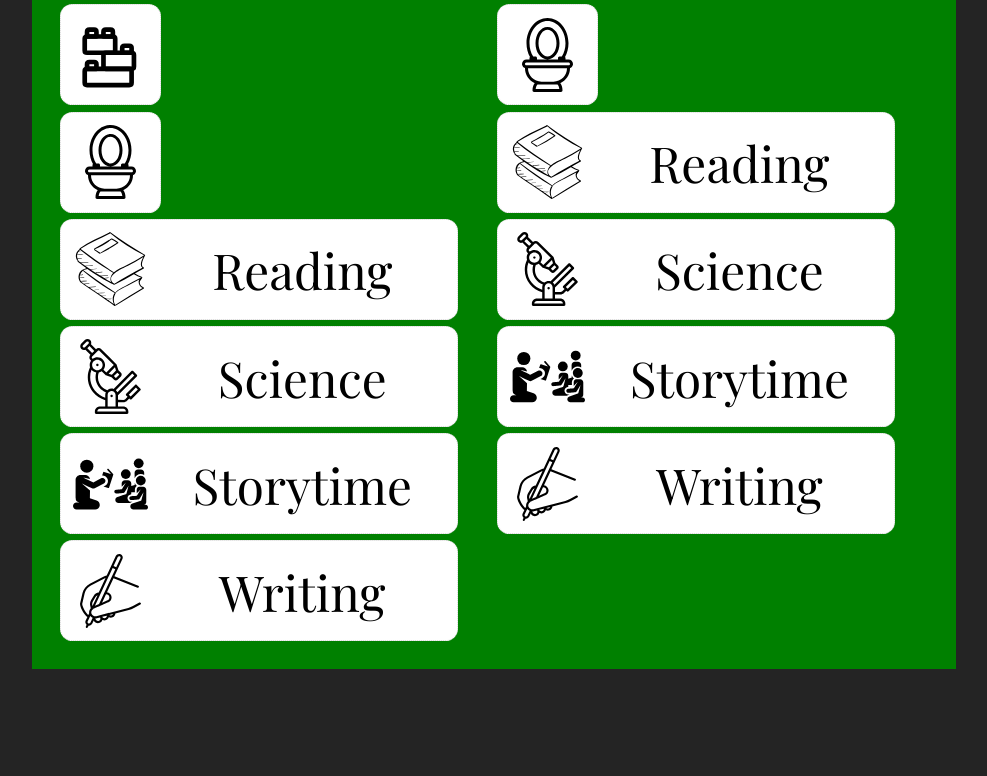
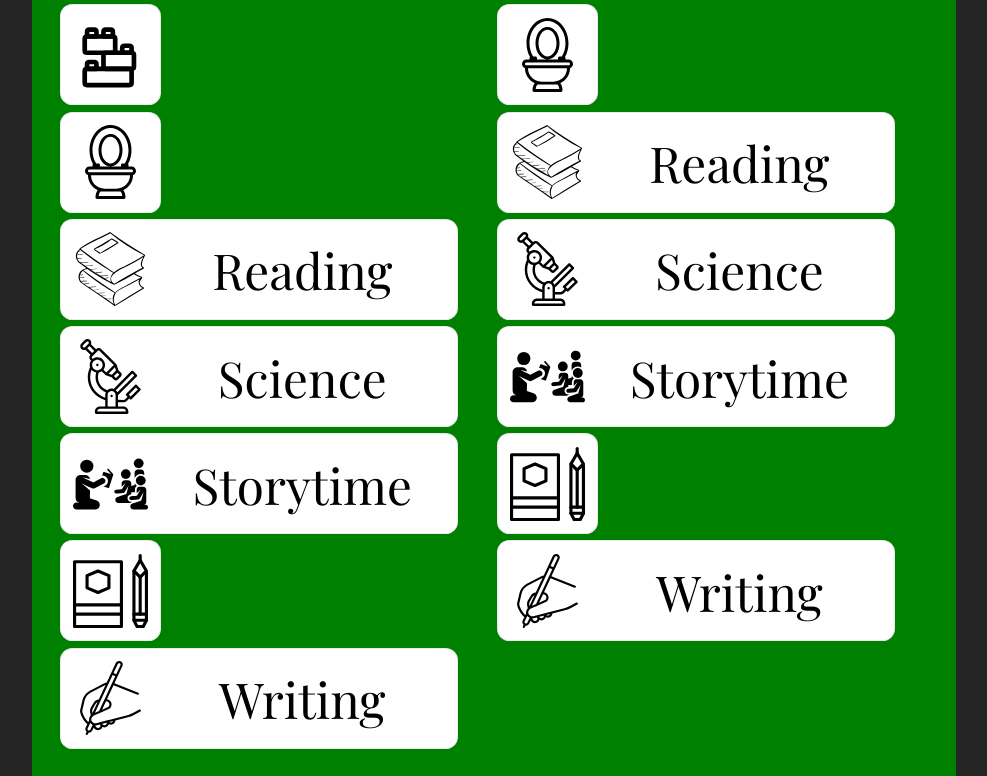
Before and after one commit to pairich-family/whiteboard-assets, a React (Vite) app: page / in a window 1280 px wide. Shown: the part 6223-6999 px from the top of the page, without its empty margins (146-1133 px from the left). Before the commit the page ends 6892 px from the top, so only its background shows below. Built offline with nearby package versions, Linux system fonts and the light colour scheme.

Commit message:
feat: add `Summer Bridge` task

```diff
--- a/src/tasks.tsx
+++ b/src/tasks.tsx
@@ -24,6 +24,7 @@ import iconPotty from "./assets/Potty.svg";
 import iconReading from "./assets/Reading.svg";
 import iconScience from "./assets/Science.svg";
 import iconStorytime from "./assets/Storytime.svg";
+import iconSummerBridge from "./assets/Summer Bridge.svg";
 import iconWriting from "./assets/Writing.svg";
 
 export interface TaskProps {
@@ -223,6 +224,13 @@ export const TASKS_SPECS: TasksSpec[] = [
   },
   {
     task: {
+      svgUrl: iconSummerBridge,
+      label: "Summer Bridge",
+      collapsed: true,
+    },
+  },
+  {
+    task: {
       svgUrl: iconWriting,
       label: "Writing",
     },
```
Also changed, not shown: src/assets/Summer Bridge.svg (added).
